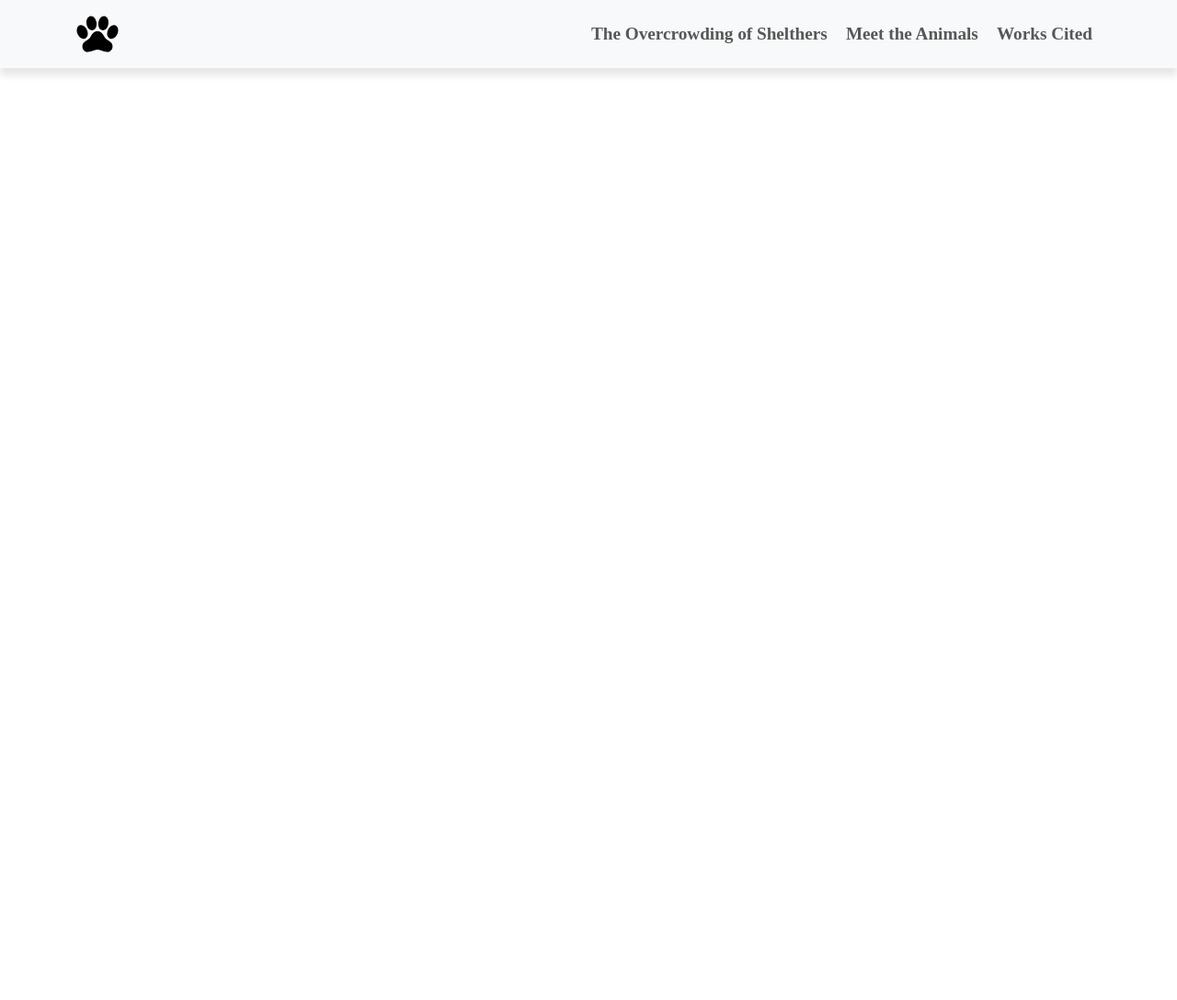
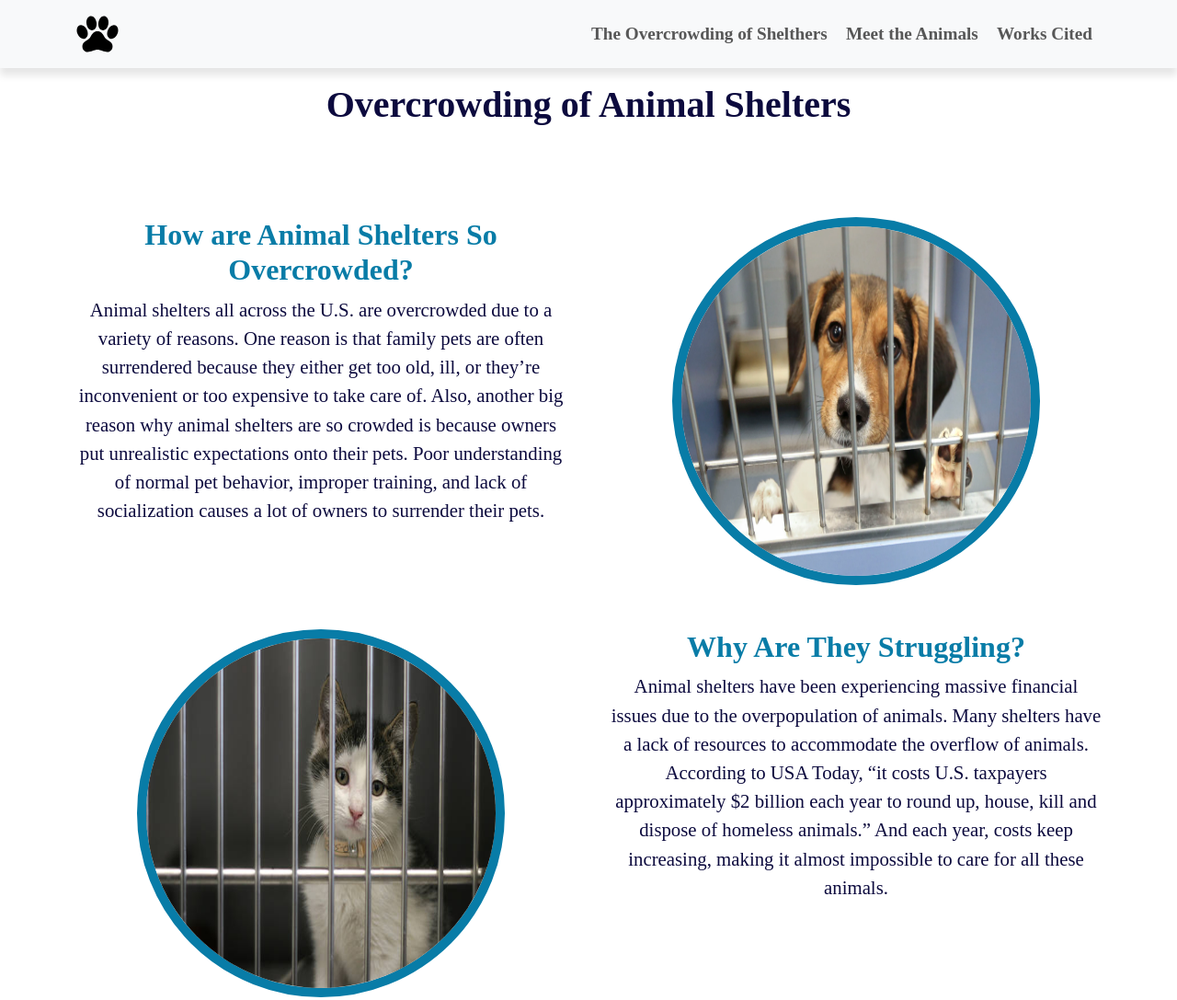
Before and after one commit to ZyAjahT/Final-Exam, a plain HTML site: page About.html in a window 1280 px wide. Shown: the top 1087 px of the page at 92% size. Before the commit the page ends 800 px from the top, so only its background shows below. Drawn offline with nearby package versions, Linux system fonts and the light colour scheme; a web font is replaced by a local one.

Commit message:
About Page Updated

```diff
--- a/About.html
+++ b/About.html
@@ -4,7 +4,7 @@
 <head>
     <meta charset="utf-8">
     <meta name="viewport" content="width=device-width, initial-scale=1">
-    <title>Home</title>
+    <title>About</title>
     <link href="https://cdn.jsdelivr.net/npm/bootstrap@5.3.3/dist/css/bootstrap.min.css" rel="stylesheet" integrity="sha384-QWTKZyjpPEjISv5WaRU9OFeRpok6YctnYmDr5pNlyT2bRjXh0JMhjY6hW+ALEwIH" crossorigin="anonymous">
     <link href="styles.css" rel="stylesheet">
     <link href="https://fonts.googleapis.com/css2?family=Sour+Gummy:ital,wght@0,100..900;1,100..900&display=swap" rel="stylesheet">
@@ -33,11 +33,39 @@
     </nav>
     <!--Nav Bar End-->
 
-    <!--Main-->
+    <!--Header -->
+    <header>
+        <h1> <strong> Overcrowding of Animal Shelters</strong> </h1>
+    </header>
+    <!--Header End-->
+
     <main>
-
+        <div class="container text-center">
+            <div class="row g-5">
+                <div class="col-md-6">
+                    <h2><strong> How are Animal Shelters So Overcrowded?</strong></h2>
+                    <p>Animal shelters all across the U.S. are overcrowded due to a variety of reasons. One reason is that family pets are often surrendered because they either get too old, ill, or they’re inconvenient or too expensive to take care of. Also, another big reason why animal shelters are so crowded is because owners put unrealistic expectations onto their pets. Poor understanding of normal pet behavior, improper training, and lack of socialization causes a lot of owners to surrender their pets.</p>
+                </div>
+                <div class="col-md-6">
+                    <img src="images/doginkennel.png" class="rounded-circle" alt="Dog in Kennel">
+                </div>
+                <div class="col-md-6">
+                    <img src="images/catinkennel.jpg" class="rounded-circle" alt="Cat in Kennel">
+                </div>
+                <div class="col-md-6">
+                    <h2><strong>Why Are They Struggling?</strong></h2>
+                    <p>Animal shelters have been experiencing massive financial issues due to the overpopulation of animals. Many shelters have a lack of resources to accommodate the overflow of animals. According to USA Today, “it costs U.S. taxpayers approximately $2 billion each year to round up, house, kill and dispose of homeless animals.” And each year, costs keep increasing, making it almost impossible to care for all these animals. </p>
+                </div>
+                <div class="col-md-6">
+                    <h2><strong> How Can You Help? </strong></h2>
+                    <p>You can help these shelters by donating money or resources. Whether it be at your local shelters or some place you found online, anything helps.</p>
+                </div>
+                <div class="col-md-6">
+                    <img src="images/puppyinkennel.jpg" class="rounded-circle" alt="Puppy in Kennel">
+                </div>
+            </div>
+        </div>
     </main>
-    <!--Main End -->
 
     <!--Footer-->
     <footer>
--- a/styles.css
+++ b/styles.css
@@ -1,5 +1,11 @@
 body{
     font-family: "Sour Gummy", serif;
+    color: #0C0A3E;
+}
+
+p{
+    font-size: 1.3rem;
+    padding: auto;
 }
 
 /*== NAV BAR ==*/
@@ -50,6 +56,24 @@ body{
     text-shadow: .1rem .1rem .8rem black;
 }
 
+header{
+    padding: 90px;
+    text-align: center;
+}
+
+
+/*==Main==*/
+h2{
+    color: #087CA7;
+}
+
+/*==Images Adjustment ==*/
+.rounded-circle{
+    width: 400px;
+    height: 400px;
+    border: 10px solid #087CA7;
+}
+
 /*== Footer ==*/
 footer{
     text-align: center;
```
Also changed, not shown: Animal Lists.html (+5 -5 lines), images/catinkennel.jpg (added), images/doginkennel.png (added), images/puppyinkennel.jpg (added).
